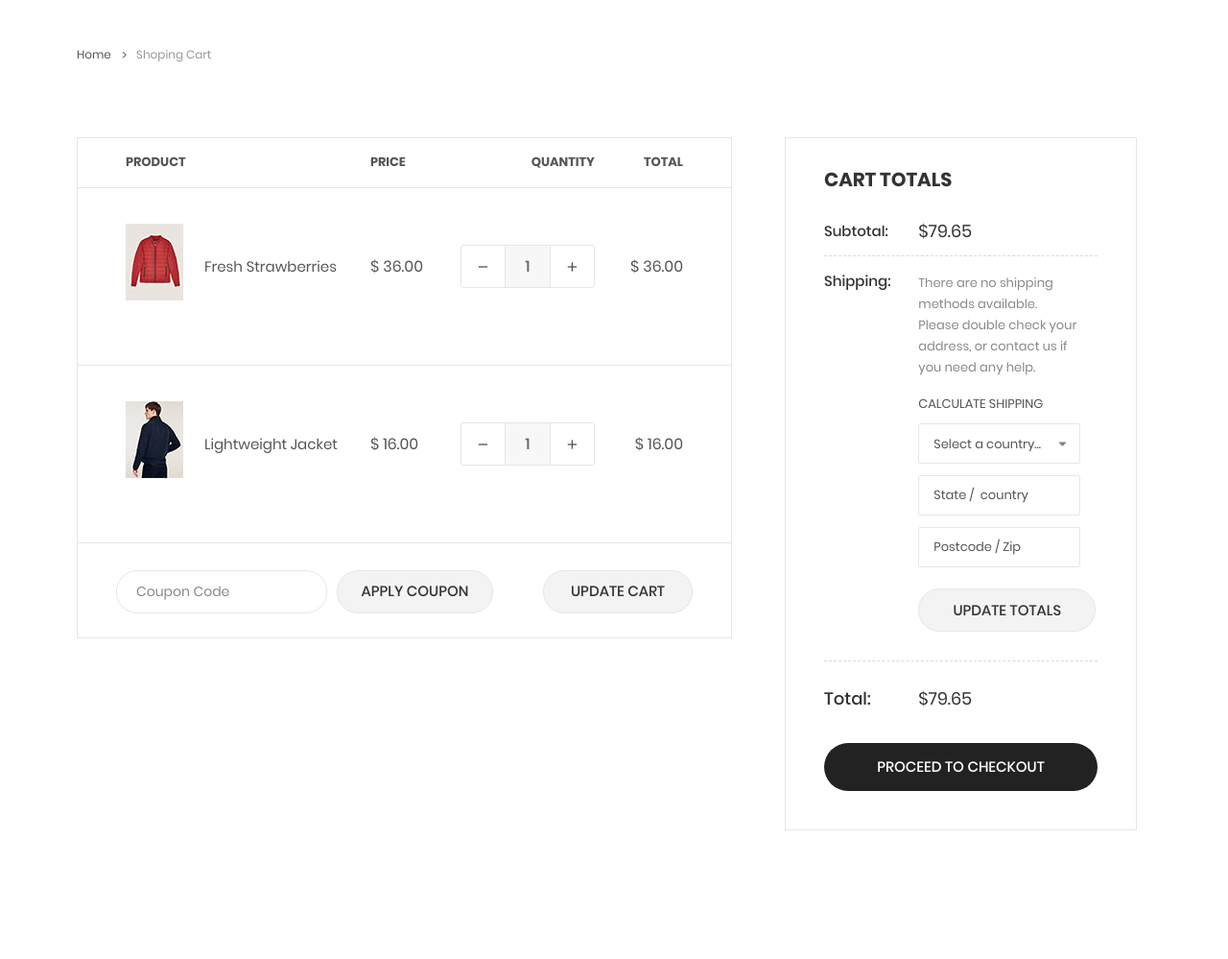
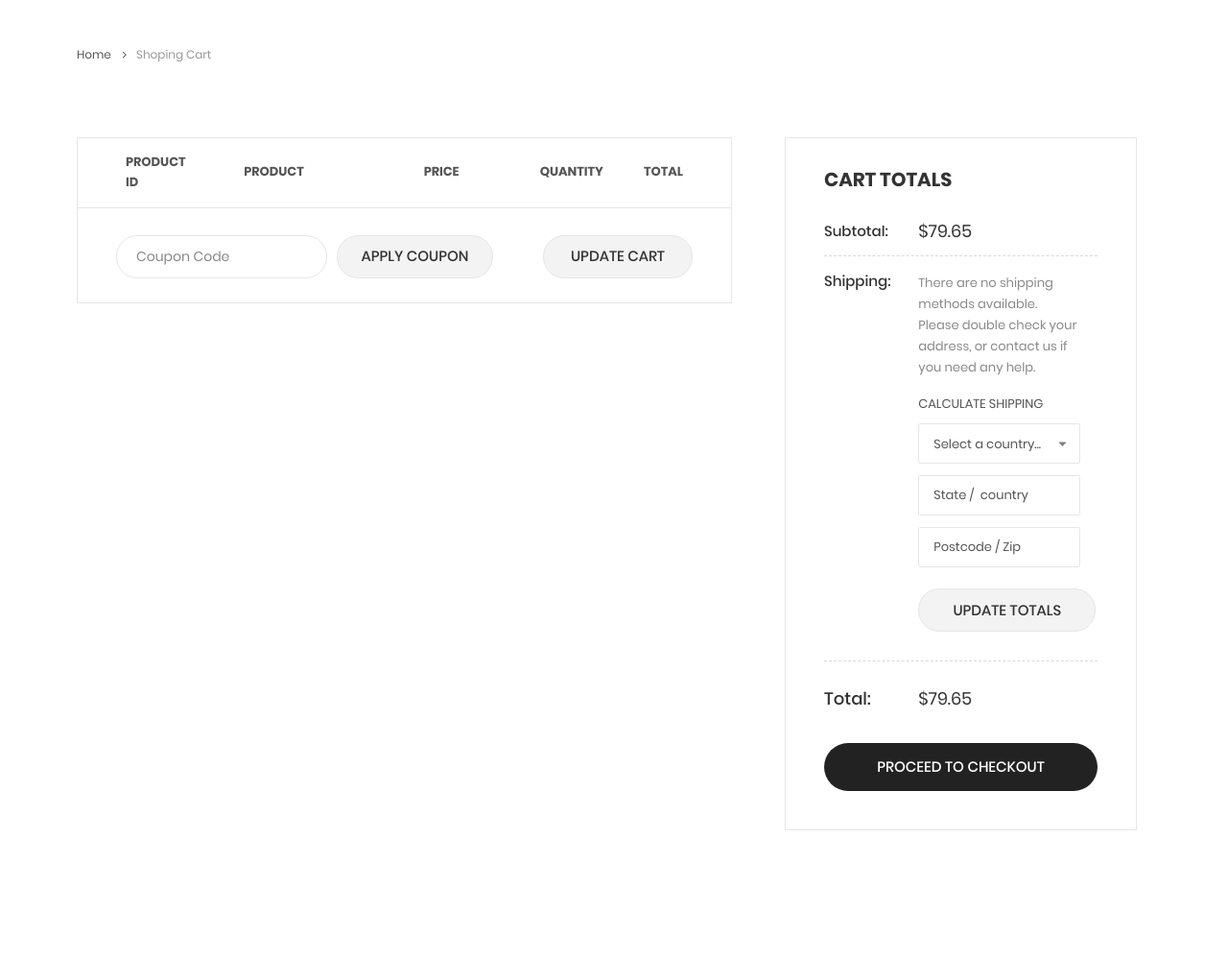
Before and after one commit to farihafari/BATCH_PR2-202301C, a PHP site: page /shoping-cart.php in a window 1280 px wide. Shown: the part 124-1123 px from the top of the page at 96% size. Run offline with PHP 8.4, Linux system fonts and the light colour scheme; lists and menus that the app fills with data are empty; some libraries are stand-ins or nearby versions; some web fonts are replaced.

Commit message:
add to cart in processing

```diff
--- a/cozastore-master/php/connection.php
+++ b/cozastore-master/php/connection.php
@@ -1,5 +1,5 @@
 <?php
-$server = "mysql:host=localhost;dbname=dashboard";
+$server = "mysql:host=localhost;dbname=202301c";
 $user = "root";
 $password="";
 $pdo = new PDO($server, $user, $password);
--- a/cozastore-master/php/query.php
+++ b/cozastore-master/php/query.php
@@ -7,7 +7,13 @@ $imageProAdress="../dashmin/img/product/";
 // add to cart;
 if(isset($_POST['addToCart'])){
     if(isset($_SESSION['cart'])){
-
+        array_column;
+        in_array;
+       $count = count($_SESSION['cart']);
+       $_SESSION['cart'][$count] = array("pId"=>$_POST['proId'],"pName"=>$_POST['proName'],"pPrice"=>$_POST['proPrice'],"pImage"=>$_POST['proImage'],"pQuantity"=>$_POST['proQuantity']);
+       echo "<script>
+       alert('product add into cart');
+       </script>";
     }else{
         $_SESSION['cart'][0]=array("pId"=>$_POST['proId'],"pName"=>$_POST['proName'],"pPrice"=>$_POST['proPrice'],"pImage"=>$_POST['proImage'],"pQuantity"=>$_POST['proQuantity']);
         echo "<script>
--- a/cozastore-master/shoping-cart.php
+++ b/cozastore-master/shoping-cart.php
@@ -25,21 +25,26 @@ include("header.php");?>
                     <div class="wrap-table-shopping-cart">
                         <table class="table-shopping-cart">
                             <tr class="table_head">
+                            <th class="column-1">Product id</th>
                                 <th class="column-1">Product</th>
                                 <th class="column-2"></th>
                                 <th class="column-3">Price</th>
                                 <th class="column-4">Quantity</th>
                                 <th class="column-5">Total</th>
                             </tr>
-
-                            <tr class="table_row">
+<?php
+if(isset($_SESSION['cart'])){
+    foreach($_SESSION['cart'] as $key =>$value){
+        $totalAmount = $value['pPrice']*$value['pQuantity'];
+        ?>
+        <tr class="table_row">   <td class="column-1"><?php echo $value['pId']?></td>
                                 <td class="column-1">
                                     <div class="how-itemcart1">
-                                        <img src="images/item-cart-04.jpg" alt="IMG">
+                                        <img src="<?php echo $imageProAdress.$value['pImage']?> " alt="IMG">
                                     </div>
                                 </td>
-                                <td class="column-2">Fresh Strawberries</td>
-                                <td class="column-3">$ 36.00</td>
+                                <td class="column-2"><?php echo $value['pName']?></td>
+                                <td class="column-3"><?php echo $value['pPrice']?></td>
                                 <td class="column-4">
                                     <div class="wrap-num-product flex-w m-l-auto m-r-0">
                                         <div class="btn-num-product-down cl8 hov-btn3 trans-04 flex-c-m">
@@ -47,40 +52,22 @@ include("header.php");?>
                                         </div>
 
                                         <input class="mtext-104 cl3 txt-center num-product" type="number"
-                                            name="num-product1" value="1">
+                                            name="num-product1" value="<?php echo $value['pQuantity']?>">
 
                                         <div class="btn-num-product-up cl8 hov-btn3 trans-04 flex-c-m">
                                             <i class="fs-16 zmdi zmdi-plus"></i>
                                         </div>
                                     </div>
                                 </td>
-                                <td class="column-5">$ 36.00</td>
+                                <td class="column-5"><?php echo $totalAmount?></td>
                             </tr>
+        <?php
+    }
+}
+?>
 
-                            <tr class="table_row">
-                                <td class="column-1">
-                                    <div class="how-itemcart1">
-                                        <img src="images/item-cart-05.jpg" alt="IMG">
-                                    </div>
-                                </td>
-                                <td class="column-2">Lightweight Jacket</td>
-                                <td class="column-3">$ 16.00</td>
-                                <td class="column-4">
-                                    <div class="wrap-num-product flex-w m-l-auto m-r-0">
-                                        <div class="btn-num-product-down cl8 hov-btn3 trans-04 flex-c-m">
-                                            <i class="fs-16 zmdi zmdi-minus"></i>
-                                        </div>
 
-                                        <input class="mtext-104 cl3 txt-center num-product" type="number"
-                                            name="num-product2" value="1">
 
-                                        <div class="btn-num-product-up cl8 hov-btn3 trans-04 flex-c-m">
-                                            <i class="fs-16 zmdi zmdi-plus"></i>
-                                        </div>
-                                    </div>
-                                </td>
-                                <td class="column-5">$ 16.00</td>
-                            </tr>
                         </table>
                     </div>
 
--- a/dashmin/php/connection.php
+++ b/dashmin/php/connection.php
@@ -1,5 +1,5 @@
 <?php
-$server = "mysql:host=localhost;dbname=dashboard";
+$server = "mysql:host=localhost;dbname=202301c";
 $user = "root";
 $password="";
 $pdo = new PDO($server, $user, $password);
```
